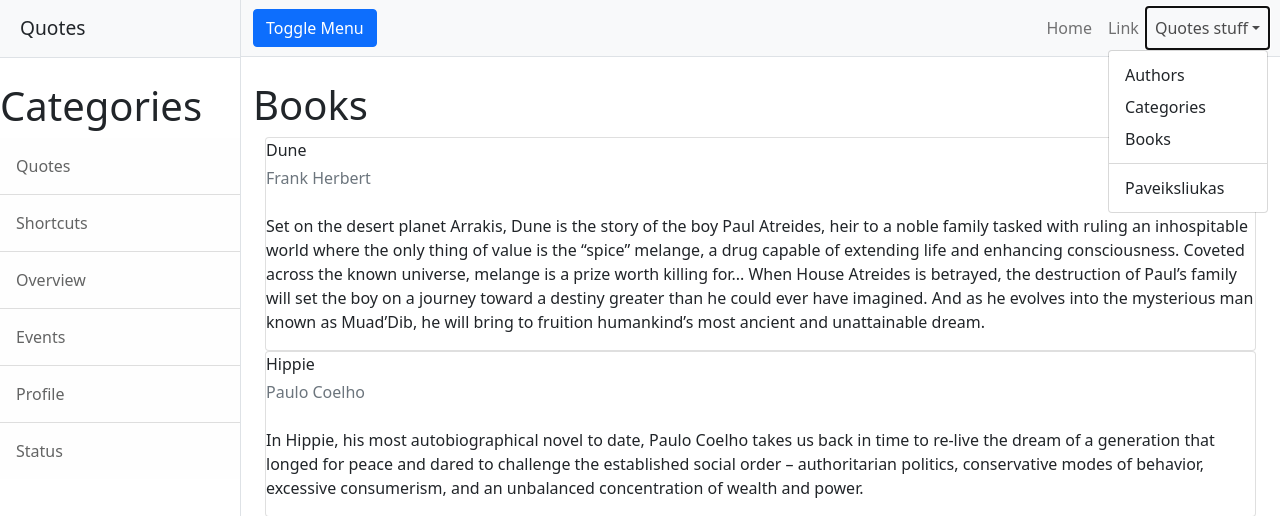
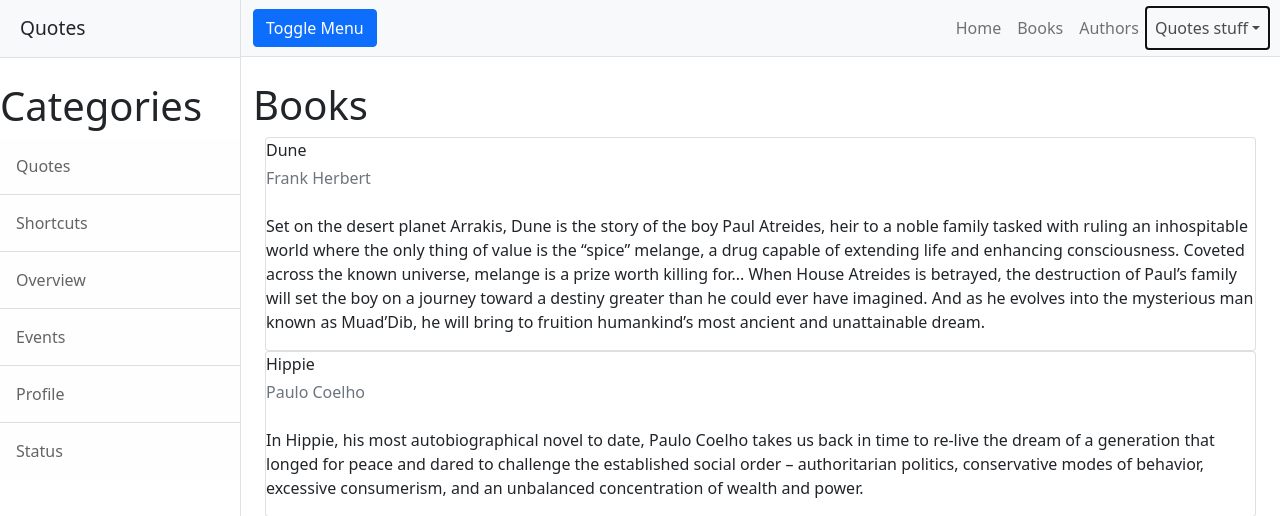
Before and after one commit to arvydasg/citatos, a Django app: page /books/ in a window 1280 px wide, after a click on "Quotes stuff". Shown: the top 516 px of the page. Run offline with Django 3.2, Linux system fonts and the light colour scheme; data comes from the database, SQL or seed files in the repository; both versions use the stored data as it was after the commit; some libraries are stand-ins or nearby versions.

Commit message:
views work, links still dont. before models update for book field no

```diff
--- a/app1/templates/app1/base.html
+++ /dev/null
@@ -1,58 +0,0 @@
-{% load static %}
-<!DOCTYPE html>
-<html lang="en">
-    <head>
-        <meta charset="utf-8" />
-        <meta name="viewport" content="width=device-width, initial-scale=1, shrink-to-fit=no" />
-        <meta name="description" content="" />
-        <meta name="author" content="" />
-        <title>Quotes</title>
-        <!-- Favicon-->
-        <link rel="icon" type="image/x-icon" href="{% static 'app1/static/img/fav.ico' %}" />
-	<!-- Stylesheet -->
-	<link rel="stylesheet" href="{% static "app1/boot/css/styles.css" %}">
-	<script src="{% static 'app1/boot/js/scripts.js' %}"></script>
-
-    </head>
-    <body>
-        <div class="d-flex" id="wrapper">
-            <!-- Sidebar-->
-            <div class="border-end bg-white" id="sidebar-wrapper">
-                <div class="sidebar-heading border-bottom bg-light">Quotes</div>
-                <div class="list-group list-group-flush">
-		    <h1 class="mt-4">Categories</h1>
-                    <a class="list-group-item list-group-item-action list-group-item-light p-3" href="#!">Quotes</a>
-                    <a class="list-group-item list-group-item-action list-group-item-light p-3" href="#!">Shortcuts</a>
-                    <a class="list-group-item list-group-item-action list-group-item-light p-3" href="#!">Overview</a>
-                    <a class="list-group-item list-group-item-action list-group-item-light p-3" href="#!">Events</a>
-                    <a class="list-group-item list-group-item-action list-group-item-light p-3" href="#!">Profile</a>
-                    <a class="list-group-item list-group-item-action list-group-item-light p-3" href="#!">Status</a>
-                </div>
-            </div>
-            <!-- Page content wrapper-->
-            <div id="page-content-wrapper">
-                <!-- Top navigation-->
-                <nav class="navbar navbar-expand-lg navbar-light bg-light border-bottom">
-                    <div class="container-fluid">
-                        <button class="btn btn-primary" id="sidebarToggle">Toggle Menu</button>
-                        <button class="navbar-toggler" type="button" data-bs-toggle="collapse" data-bs-target="#navbarSupportedContent" aria-controls="navbarSupportedContent" aria-expanded="false" aria-label="Toggle navigation"><span class="navbar-toggler-icon"></span></button>
-                        <div class="collapse navbar-collapse" id="navbarSupportedContent">
-                            <ul class="navbar-nav ms-auto mt-2 mt-lg-0">
-                                <li class="nav-item active"><a class="nav-link" href="#!">Home</a></li>
-                                <li class="nav-item"><a class="nav-link" href="#!">Link</a></li>
-                                <li class="nav-item dropdown">
-                                    <a class="nav-link dropdown-toggle" id="navbarDropdown" href="#" role="button" data-bs-toggle="dropdown" aria-haspopup="true" aria-expanded="false">Quotes stuff</a>
-                                    <div class="dropdown-menu dropdown-menu-end" aria-labelledby="navbarDropdown">
-                                        <a class="dropdown-item" href="#!">Authors</a>
-					<a class="dropdown-item" href="#!">Categories</a>
-					<a class="dropdown-item" href="#!">Books</a>
-					<div class="dropdown-divider"></div>
-					<a class="dropdown-item" href="{% static 'app1/img/pic.jpg'%}">Paveiksliukas</a>
-                                    </div>
-                                </li>
-                            </ul>
-                        </div>
-                    </div>
-                </nav>
-		{% block content %}
-		{% endblock %}
--- a/app1/templates/app1/books.html
+++ b/app1/templates/app1/books.html
@@ -1,10 +1,10 @@
-{% extends 'app1/base.html' %}
-
+{% extends 'app1/header.html' %}
+{% load static %}
+{% block title %} Books ja {% endblock %}
 {% block content %}
 
 <!-- Page content-->
 <div class="container-fluid">
-
     <h1 class="mt-4">Books</h1>
     {% for boo in book %}
     <div class="container"
--- /dev/null
+++ b/app1/templates/app1/header.html
@@ -0,0 +1,64 @@
+{% load static %}
+<!DOCTYPE html>
+<html lang="en">
+    <head>
+        <meta charset="utf-8" />
+        <meta name="viewport" content="width=device-width, initial-scale=1, shrink-to-fit=no" />
+        <meta name="description" content="" />
+        <meta name="author" content="" />
+        <title>{% block title%} Home? {% endblock %}</title>
+        <!-- Favicon-->
+        <link rel="icon" type="image/x-icon" href="{% static 'app1/static/img/fav.ico' %}" />
+	<!-- Stylesheet -->
+	<link rel="stylesheet" href="{% static "app1/boot/css/styles.css" %}">
+	<script src="{% static 'app1/boot/js/scripts.js' %}"></script>
+    </head>
+    <body>
+	<div class="d-flex" id="wrapper">
+	    <!-- Sidebar-->
+	    <div class="border-end bg-white" id="sidebar-wrapper">
+		<div class="sidebar-heading border-bottom bg-light">Quotes</div>
+		<div class="list-group list-group-flush">
+		    <h1 class="mt-4">Categories</h1>
+		    <a class="list-group-item list-group-item-action list-group-item-light p-3" href="#!">Quotes</a>
+		    <a class="list-group-item list-group-item-action list-group-item-light p-3" href="#!">Shortcuts</a>
+		    <a class="list-group-item list-group-item-action list-group-item-light p-3" href="#!">Overview</a>
+		    <a class="list-group-item list-group-item-action list-group-item-light p-3" href="#!">Events</a>
+		    <a class="list-group-item list-group-item-action list-group-item-light p-3" href="#!">Profile</a>
+		    <a class="list-group-item list-group-item-action list-group-item-light p-3" href="#!">Status</a>
+		</div>
+	    </div>
+	    <!-- Page content wrapper-->
+	    <div id="page-content-wrapper">
+		<!-- Top navigation-->
+		<nav class="navbar navbar-expand-lg navbar-light bg-light border-bottom">
+		    <div class="container-fluid">
+			<button class="btn btn-primary" id="sidebarToggle">Toggle Menu</button>
+			<button class="navbar-toggler" type="button" data-bs-toggle="collapse" data-bs-target="#navbarSupportedContent" aria-controls="navbarSupportedContent" aria-expanded="false" aria-label="Toggle navigation"><span class="navbar-toggler-icon"></span></button>
+			<div class="collapse navbar-collapse" id="navbarSupportedContent">
+			    <ul class="navbar-nav ms-auto mt-2 mt-lg-0">
+				<li class="nav-item active"><a class="nav-link" href="">Home</a></li>
+				<li class="nav-item"><a class="nav-link" href="/books">Books</a></li>
+				<li class="nav-item"><a class="nav-link" href="/authors">Authors</a></li>
+				<li class="nav-item dropdown">
+				    <a class="nav-link dropdown-toggle" id="navbarDropdown" href="#" role="button" data-bs-toggle="dropdown" aria-haspopup="true" aria-expanded="false">Quotes stuff</a>
+				    <div class="dropdown-menu dropdown-menu-end" aria-labelledby="navbarDropdown">
+					<a class="dropdown-item" href="#!">Authors</a>
+					<a class="dropdown-item" href="">Categories</a>
+					<a class="dropdown-item" href="/books">Books</a>
+					<div class="dropdown-divider"></div>
+					<a class="dropdown-item" href="{% static 'app1/img/pic.jpg'%}">Paveiksliukas</a>
+				    </div>
+				</li>
+			    </ul>
+			</div>
+		    </div>
+		</nav>
+		{% block content %}
+		{% endblock %}
+		<!-- Bootstrap core JS-->
+		<script src="https://cdn.jsdelivr.net/npm/bootstrap@5.1.0/dist/js/bootstrap.bundle.min.js"></script>
+	    </div>
+	</div>
+    </body>
+</html>
--- a/app1/urls.py
+++ b/app1/urls.py
@@ -1,26 +1,11 @@
-"""projektas URL Configuration
+from django.urls import path
+from . import views
 
-The `urlpatterns` list routes URLs to views. For more information please see:
-    https://docs.djangoproject.com/en/3.2/topics/http/urls/
-Examples:
-Function views
-    1. Add an import:  from my_app import views
-    2. Add a URL to urlpatterns:  path('', views.home, name='home')
-Class-based views
-    1. Add an import:  from other_app.views import Home
-    2. Add a URL to urlpatterns:  path('', Home.as_view(), name='home')
-Including another URLconf
-    1. Import the include() function: from django.urls import include, path
-    2. Add a URL to urlpatterns:  path('blog/', include('blog.urls'))
-"""
-
-from django.urls import path
-from . import views             # from relative import views
-
-app_name = "app1"               # good to use, listen 14:07 https://www.youtube.com/watch?v=yD0_1DPmfKM&list=PLQVvvaa0QuDe9nqlirjacLkBYdgc2inh3
+app_name = "app1"
 
 # all paths lead to this urls.py now
 urlpatterns = [
     path("", views.index, name="index"),
     path("books/", views.books, name="books"),
+    # path("authors/", authors.books, name="authors"),
 ]
--- a/app1/views.py
+++ b/app1/views.py
@@ -2,6 +2,7 @@
 from django.http import HttpResponse
 from .models import Quote
 from .models import Book
+from .models import Author
 
 # Create your views here.
 def index(request):
@@ -13,3 +14,8 @@
     return render(request=request,
                   template_name="app1/books.html",
                   context={"book": Book.objects.all})
+
+# def authors(request):
+#     return render(request=request,
+#                   template_name="app1/authors.html",
+#                   context={"author": Author.objects.all})
```
Also changed, not shown: app1/templates/app1/index.html (+2 -10 lines), db.sqlite3.
